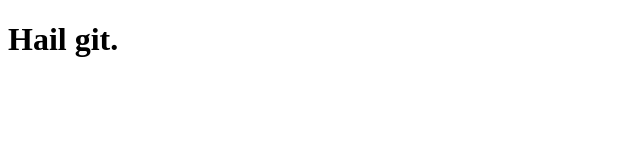
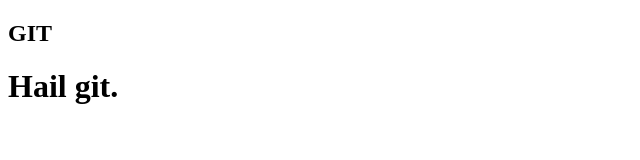
Before and after one commit to stphnied/exercice03, a plain HTML site: page index.html in a window 1280 px wide. Shown: the whole page, without its empty margins (0-640 px from the left). Drawn offline with Linux system fonts and the light colour scheme.

Commit message:
M - h1 dans le header

```diff
--- a/index.html
+++ b/index.html
@@ -7,6 +7,9 @@
     <title>Document</title>
 </head>
 <body>
+    <header>
+        <h2>GIT</h2>
+    </header>
     <h1>Hail git.</h1>
 </body>
 </html>
```
